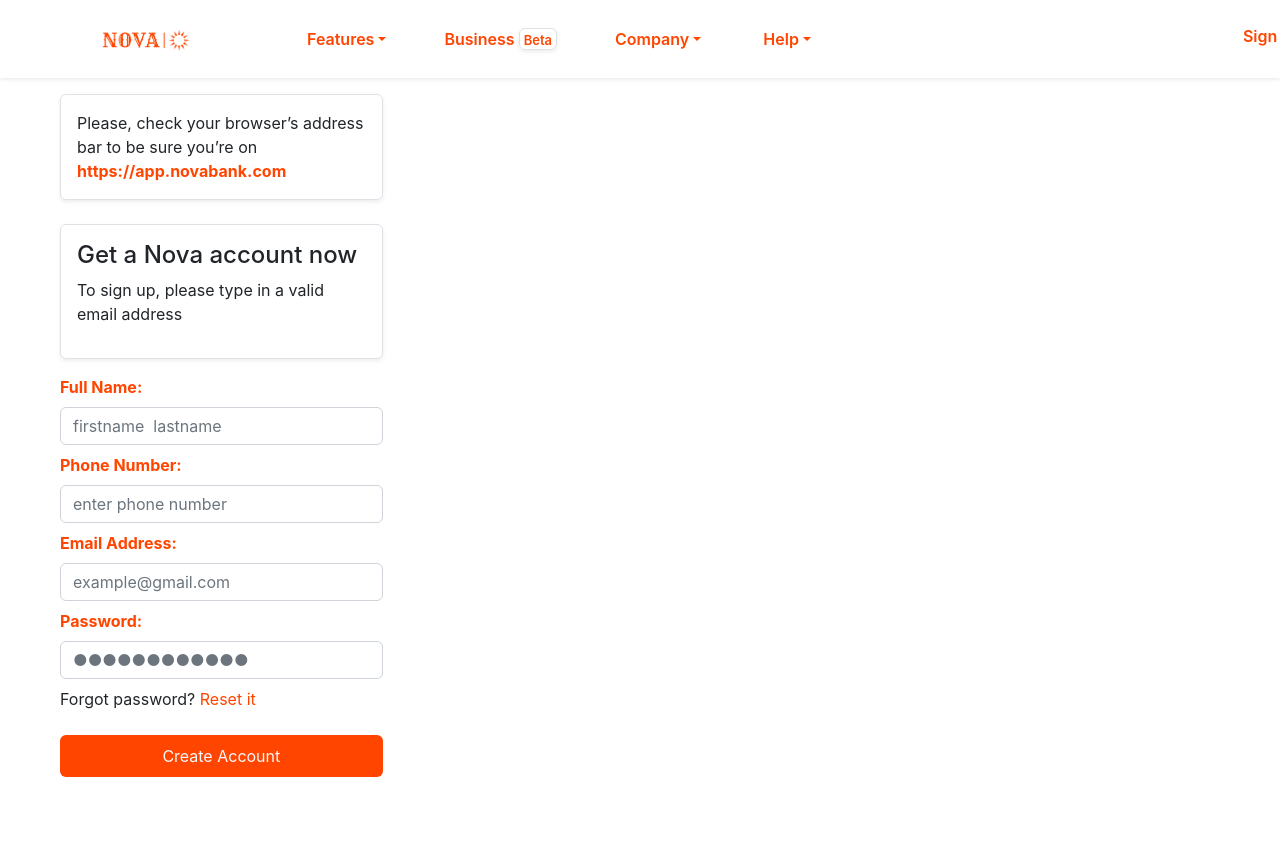
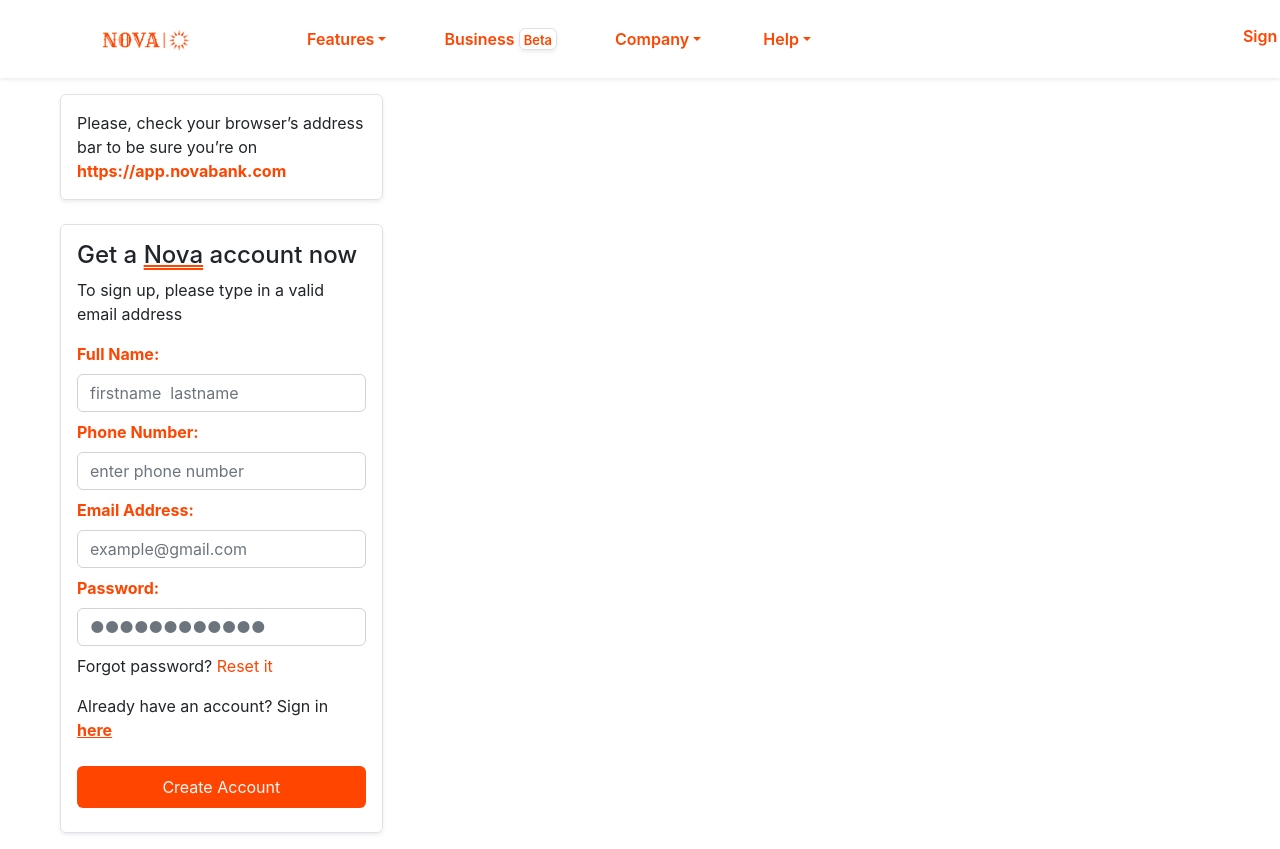
Before and after one commit to Oluwafemi-John1/Bankapp, a React (Create React App) app: page /signup in a window 1280 px wide. Shown: the top 849 px of the page. Before the commit the page ends 800 px from the top, so only its background shows below. Built offline with nearby package versions, Linux system fonts and the light colour scheme.

Commit message:
sign up form almost done

```diff
--- /dev/null
+++ b/src/assets/css/Signup.css
@@ -0,0 +1,26 @@
+@media all and (min-width: 992px) {
+    #signupimage {
+        animation: move 2s linear backwards;
+    }
+
+    @keyframes move {
+        0% {
+            opacity: 0;
+            transform: translateX(100%);
+        }
+        50% {
+            opacity: 0.5;
+            transform: translateX(50%);
+        }
+        100% {
+            opacity: 1;
+            transform: translateX(0%);
+        }
+    }
+}
+
+@media all and (max-width:475px) {
+    #signupimage {
+        display: none;
+    }
+}
--- a/src/components/Signup.js
+++ b/src/components/Signup.js
@@ -1,7 +1,15 @@
-import React from 'react'
-import Navbar from './Navbar'
+import React from 'react';
+import { Link } from 'react-router-dom';
+import Navbar from './Navbar';
+import signupimage from '../assets/images/Mobile login-pana.svg';
+import '../assets/css/Signup.css'
 
 const Signup = () => {
+    let novaStyle = {
+        textDecoration:"underline",
+        textDecorationColor:"#FF4500",
+        textDecorationStyle: "double"
+    }
   return (
     <>
     <Navbar/>
@@ -13,9 +21,8 @@ const Signup = () => {
                 </div>
 
                 <div className="border rounded mt-4 p-3 shadow-sm mb-3">
-                    <h4>Get a Nova account now</h4>
+                    <h4>Get a <span style={novaStyle}>Nova</span> account now</h4>
                     <p>To sign up, please type in a valid email address</p>
-                </div>
 
                     <div>
                         <label htmlFor="full name" className='fw-bold' style={{color:"#FF4500"}} >Full Name:</label>
@@ -34,7 +41,12 @@ const Signup = () => {
                         <input type="password" className="form-control my-2" placeholder='&#9679;&#9679;&#9679;&#9679;&#9679;&#9679;&#9679;&#9679;&#9679;&#9679;&#9679;&#9679;'/>
                     </div>
                     <p>Forgot password? <span style={{color:"#FF4500"}}>Reset it</span></p>
+                    <p>Already have an account? Sign in <Link to='/signin' className='fw-bold' style={{color:"#FF4500"}}>here</Link></p>
                     <button className="btn my-2 p-2 text-light w-100" style={{backgroundColor:"#FF4500"}}>Create Account</button>
+                </div>
+            </div>
+            <div className="col-lg-5 mx-auto">
+                <img src={signupimage} width={600} alt="" className="img-fluid img-responsive" id='signupimage'/>
             </div>
         </div>
     </div>
```
Lines whose indentation alone changed are shown as unchanged.
